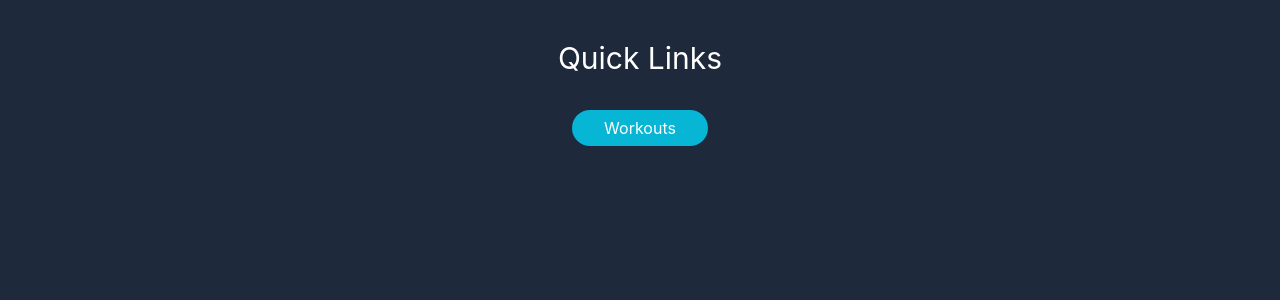
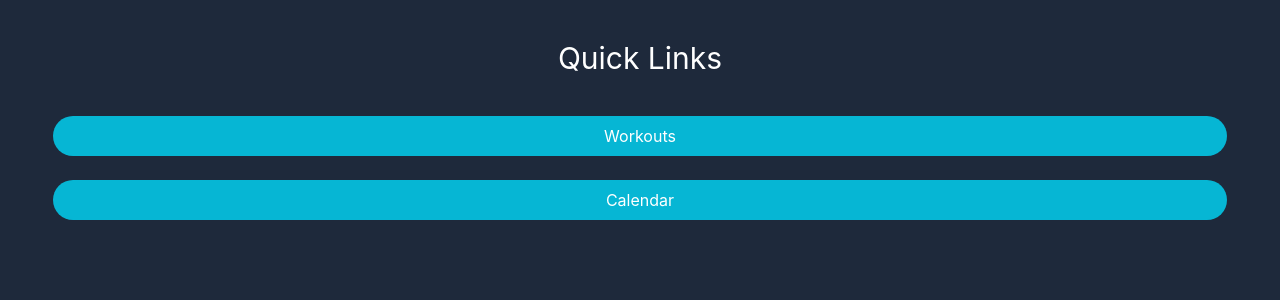
Before and after one commit to ErickEnriquez/fitness-app, a Next.js app: page / in a window 1280 px wide. Shown: the top 300 px of the page. Built offline with nearby package versions, Linux system fonts and the light colour scheme.

Commit message:
add link to calendar

```diff
--- a/src/pages/index.tsx
+++ b/src/pages/index.tsx
@@ -8,12 +8,18 @@ const IndexPage: NextPage = () => {
 	return (
 		<Layout>
 			<main className='text-center'>
-				<div className='mt-10'>
+				<div className='mt-10 flex flex-col'>
 					<h1 className='text-white mb-10 text-3xl'>Quick Links</h1>
 					<Link href='/workout'>
-						<a className={`rounded-full bg-cyan-500 text-white px-8 py-2
+						<a className={`rounded-full bg-cyan-500 text-white px-8 py-2 mb-6 w-11/12 mx-auto
 					 hover:outline hover:outline-cyan-500 hover:text-cyan-500 hover:bg-white`}>
 							Workouts
+						</a>
+					</Link>
+					<Link href='/calendar'>
+						<a className={`rounded-full bg-cyan-500 text-white px-8 py-2 w-11/12 mx-auto
+					 hover:outline hover:outline-cyan-500 hover:text-cyan-500 hover:bg-white`}>
+							Calendar
 						</a>
 					</Link>
 				</div>
```
